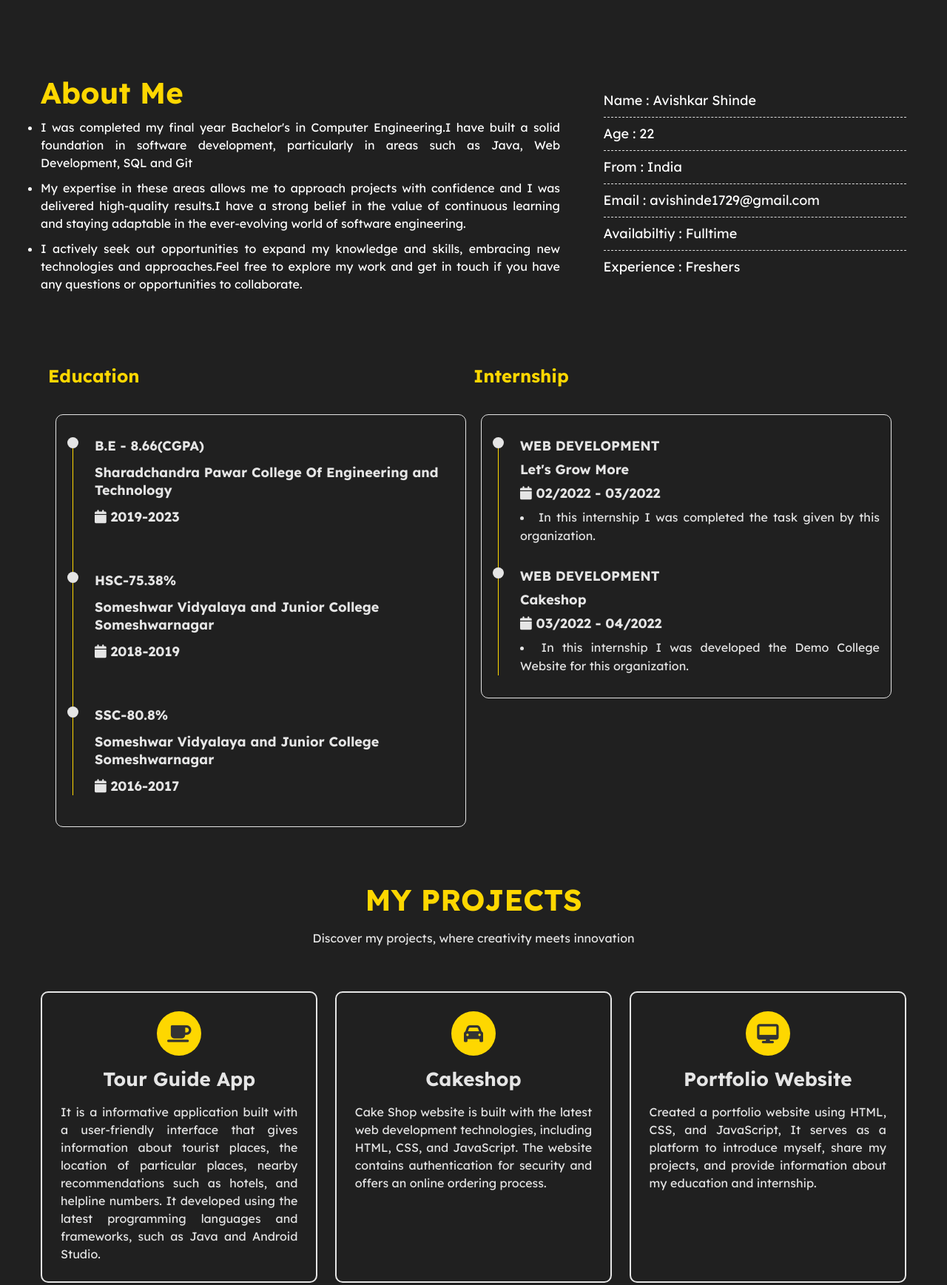
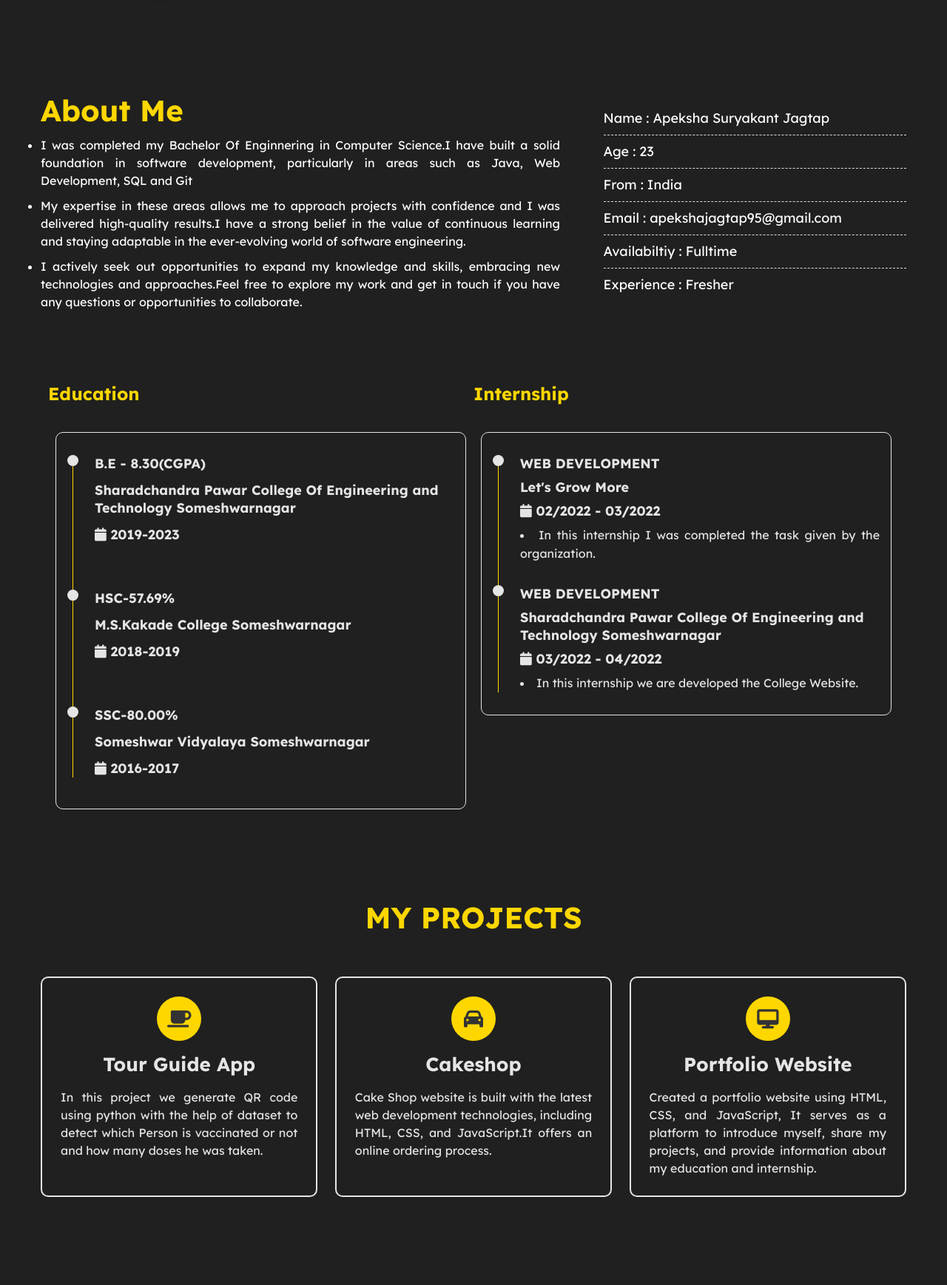
Before and after one commit to apekshajagtap95/My-Portfolio, a plain HTML site: page index.html in a window 1280 px wide. Shown: the part 500-2237 px from the top of the page at 74% size. Drawn offline with nearby package versions, Linux system fonts and the light colour scheme.

Commit message:
Update index.html

```diff
--- a/index.html
+++ b/index.html
@@ -49,27 +49,24 @@
     <div class="FirstElement" id="home">
 
         <div class="profile-photo">
-            <img src="img/profile new.jpg" alt="profile picture">
+            <img src="img/profile.jpg" alt="profile picture">
         </div>
 
         <div class="profile-text">
             <h5>Hi I'm </h5><br>
-            <h1>Avishkar</h1><br>
-            <p>Welcome to my portfolio website! I am fresher in the field of computer science and aspiring to work in
-                computer science field where I can utilize my personal and technical
-                capabilities for the growth of the organization</p>
+            <h1>Apeksha Suryakant Jagtap</h1><br>
+            <p>Welcome to my portfolio website! I am fresher in the field of computer science with a strong foundation in full stack development.Looking for an opportunity to become a part of an organization where I can utilize my personal and technical capabilities for the  growth of the organization.</p>
 
             <div class="btn-group">
-                <a href="/files/Avi Resume.pdf" class="btn   active">Download CV</a>
-                <a href="mailto:avishinde1729@gmail.com" class="btn">Contact</a>
+                <a href="/files/Apeksha Resume.pdf" class="btn   active">Download CV</a>
+                <a href="mailto:apekshajagtap95@gmail.com" class="btn">Contact</a>
             </div>
 
             <div class="social">
-                <a href="mailto:avishinde1729@gmail.com"><i class="fa fa-envelope"></i></a>
-                <a href="https://github.com/Avishkar1729"><i class="fa-brands fa-github"></i></a>
+                <a href="mailto:apekshajagtap95@gmail.com"><i class="fa fa-envelope"></i></a>
+                <a href="https://github.com/apekshajagtap95"><i class="fa-brands fa-github"></i></a>
                 <a href="#"><i class="fa fa-code"></i></a>
-                <a href="https://www.linkedin.com/in/avishkar-shinde-baa112220"><i
-                        class="fa-brands fa-linkedin"></i></a>
+                <a href="https://www.linkedin.com/in/apeksha-jagtap-44b85322b/"><i class="fa-brands fa-linkedin"></i></a>
             </div>
         </div>
     </div>
@@ -83,7 +80,7 @@
                 <div class="about-content">
                     <h4>About Me</h4>
                     <ul>
-                        <li>I was completed my final year Bachelor's in Computer Engineering.I have built a solid
+                        <li>I was completed my Bachelor Of Enginnering in Computer Science.I have built a solid
                             foundation in software development, particularly in areas such as Java, Web Development, SQL
                             and Git</li>
                         <li> My expertise in these areas allows me to approach projects with confidence and I was
@@ -97,12 +94,12 @@
 
                 <div class="about-skills">
                     <ul>
-                        <li>Name : Avishkar Shinde</li>
-                        <li>Age : 22</li>
+                        <li>Name : Apeksha Suryakant Jagtap</li>
+                        <li>Age : 23</li>
                         <li>From : India</li>
-                        <li>Email : avishinde1729@gmail.com</li>
+                        <li>Email : apekshajagtap95@gmail.com</li>
                         <li>Availabiltiy : Fulltime</li>
-                        <li>Experience : Freshers</li>
+                        <li>Experience : Fresher</li>
                     </ul>
                 </div>
             </div>
@@ -125,9 +122,9 @@
                                 <div class="timeline-item">
                                     <div class="circle-dot"></div>
                                     <h3 class="timeline-title">
-                                        B.E - 8.66(CGPA)
+                                        B.E - 8.30(CGPA)
                                     </h3>
-                                    <h4 class="timeline-title">Sharadchandra Pawar College Of Engineering and Technology
+                                    <h4 class="timeline-title">Sharadchandra Pawar College Of Engineering and Technology Someshwarnagar
                                     </h4>
                                     <h4 class="timeline-title">
                                         <i class="fa fa-calendar"></i> 2019-2023
@@ -136,8 +133,8 @@
 
                                 <div class="timeline-item">
                                     <div class="circle-dot"></div>
-                                    <h3 class="timeline-title">HSC-75.38%</h3>
-                                    <h4 class="timeline-title">Someshwar Vidyalaya and Junior College Someshwarnagar
+                                    <h3 class="timeline-title">HSC-57.69%</h3>
+                                    <h4 class="timeline-title">M.S.Kakade College Someshwarnagar
                                     </h4>
                                     <h4 class="timeline-title">
                                         <i class="fa fa-calendar"></i> 2018-2019
@@ -146,8 +143,8 @@
 
                                 <div class="timeline-item">
                                     <div class="circle-dot"></div>
-                                    <h3 class="timeline-title">SSC-80.8%</h3>
-                                    <h4 class="timeline-title">Someshwar Vidyalaya and Junior College Someshwarnagar
+                                    <h3 class="timeline-title">SSC-80.00%</h3>
+                                    <h4 class="timeline-title">Someshwar Vidyalaya Someshwarnagar
                                     </h4>
                                     <h4 class="timeline-title">
                                         <i class="fa fa-calendar"></i> 2016-2017
@@ -172,18 +169,18 @@
                                     <h4 class="timeline-title">
                                         <i class="fa fa-calendar"></i> 02/2022 - 03/2022
                                     </h4>
-                                    <li class="timeline-text"> In this internship I was completed the task given by this organization.
+                                    <li class="timeline-text"> In this internship I was completed the task given by the organization.
                                     </li>
                                 </div>
 
                                 <div class="timeline-item">
                                     <div class="circle-dot"></div>
                                     <h3 class="timeline-title">WEB DEVELOPMENT</h3>
-                                    <h4 class="timeline-title">Cakeshop</h4>
+                                    <h4 class="timeline-title">Sharadchandra Pawar College Of Engineering and Technology Someshwarnagar</h4>
                                     <h4 class="timeline-title">
                                         <i class="fa fa-calendar"></i> 03/2022 - 04/2022
                                     </h4>
-                                    <li class="timeline-text"> In this internship I was developed the Demo College Website for this organization.
+                                    <li class="timeline-text"> In this internship we are developed the College Website.
                                     </li>
                                 </div>
 
@@ -202,19 +199,15 @@
         <div class="container">
             <div class="project-title">
                 <h4>My Projects</h4>
-                <p>Discover my projects, where creativity meets innovation</p>
             </div>
             <div class="projects">
 
                 <div class="project">
                     <i class="fa fa-coffee"></i>
                     <h4>Tour Guide App</h4>
-                    <p>It is a informative application built with a user-friendly
-                        interface that gives information about tourist places, the
-                        location of particular places, nearby recommendations
-                        such as hotels, and helpline numbers. It developed
-                        using the latest programming languages and
-                        frameworks, such as Java and Android Studio.</p>
+                    <p>In this project we generate QR code using python with the help of dataset
+                        to detect which Person is vaccinated or not and
+                        how many doses he was taken.</p>
                 </div>
 
                 <div class="project">
@@ -222,8 +215,7 @@
                     <h4>Cakeshop</h4>
                     <p>Cake Shop website is built with the latest web
                         development technologies, including HTML, CSS, and
-                        JavaScript. The website contains authentication for
-                        security and offers an online ordering process.</p>
+                        JavaScript.It offers an online ordering process.</p>
                 </div>
 
                 <div class="project">
```
